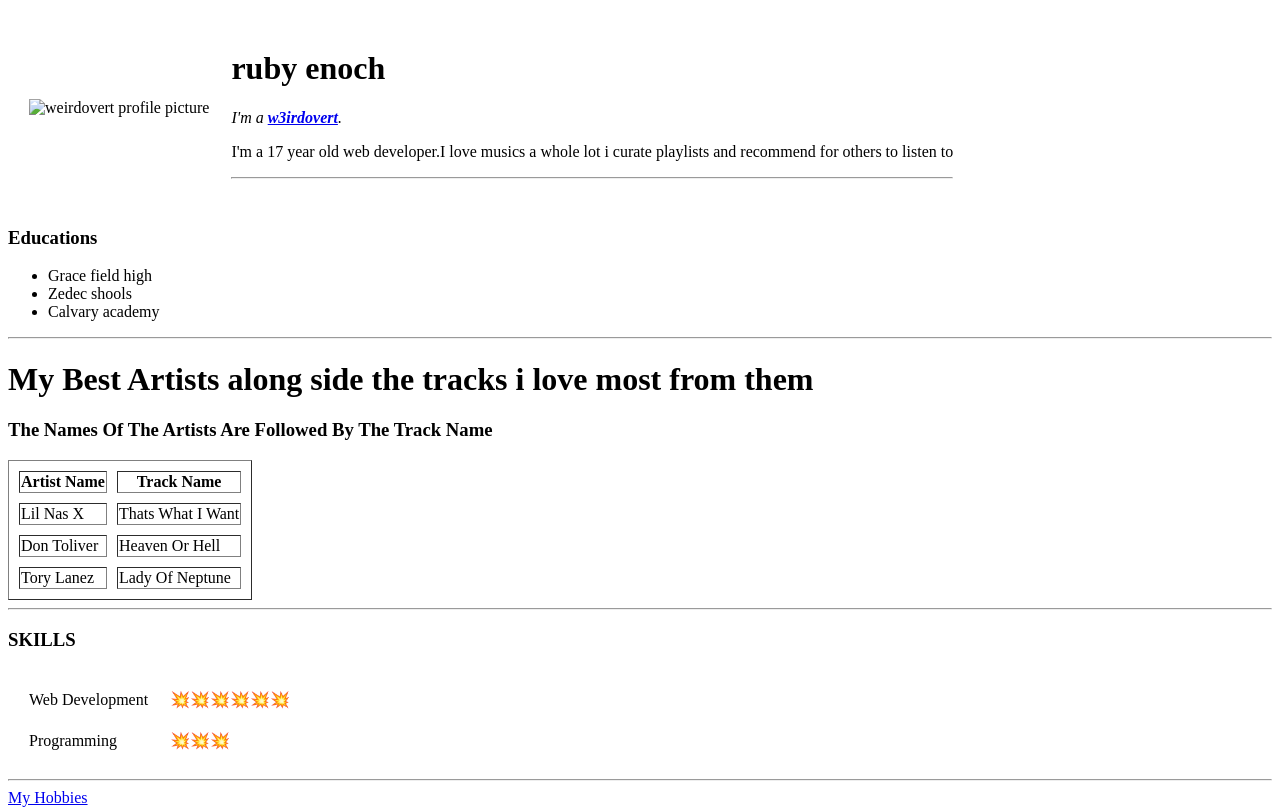
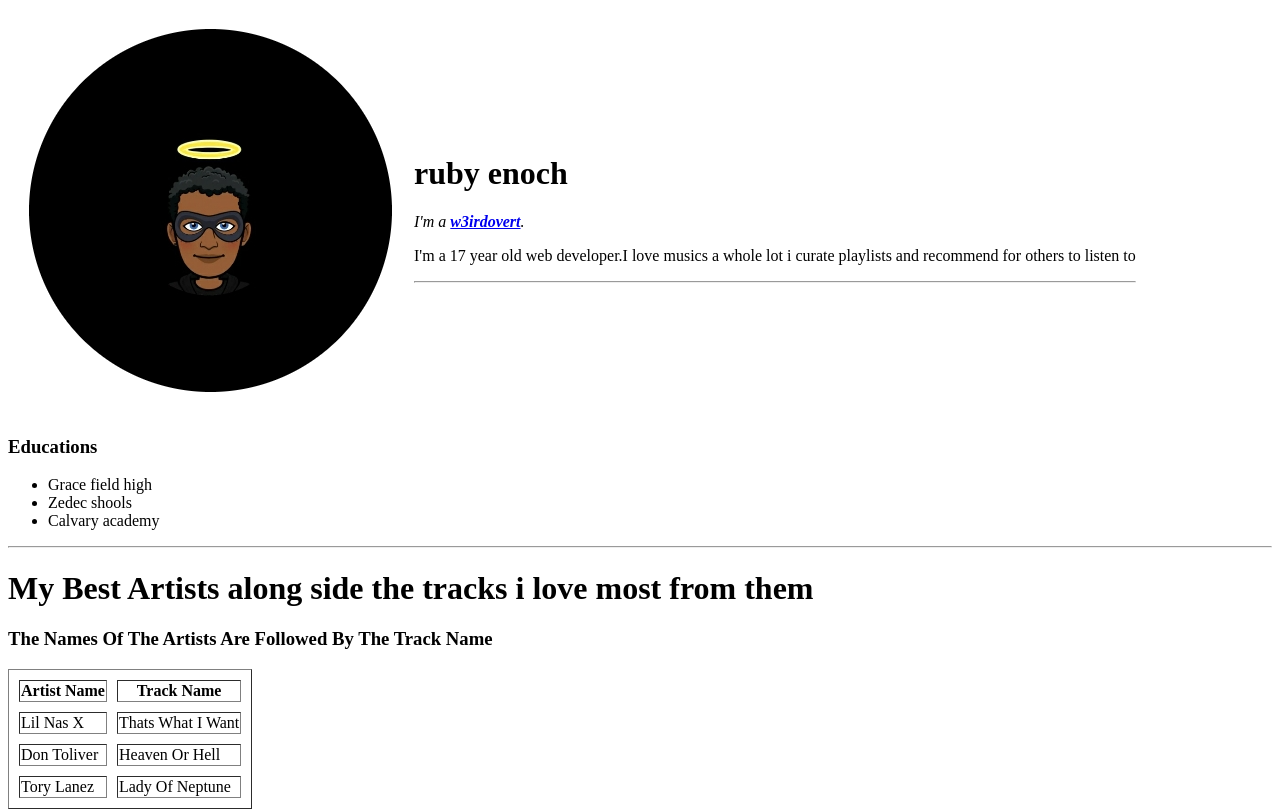
Before and after one commit to rubyenoch/cv, a plain HTML site: page index.html in a window 1280 px wide. Shown: the top 812 px of the page. Drawn offline with Linux system fonts and the light colour scheme.

Commit message:
Update index.html

```diff
--- a/index.html
+++ b/index.html
@@ -9,7 +9,7 @@
 <body>
   <table cellspacing="20">
     <tr>
-      <td><img src="enoch.jpg" alt="weirdovert profile picture"></td>
+      <td><img src="enoch.png" alt="weirdovert profile picture"></td>
       <td>
         <h1>ruby enoch</h1>
         <p><em>I'm a  <strong><a href="https://twitter.com/ruby_enoch">w3irdovert</a></strong>.</em></p>
```
